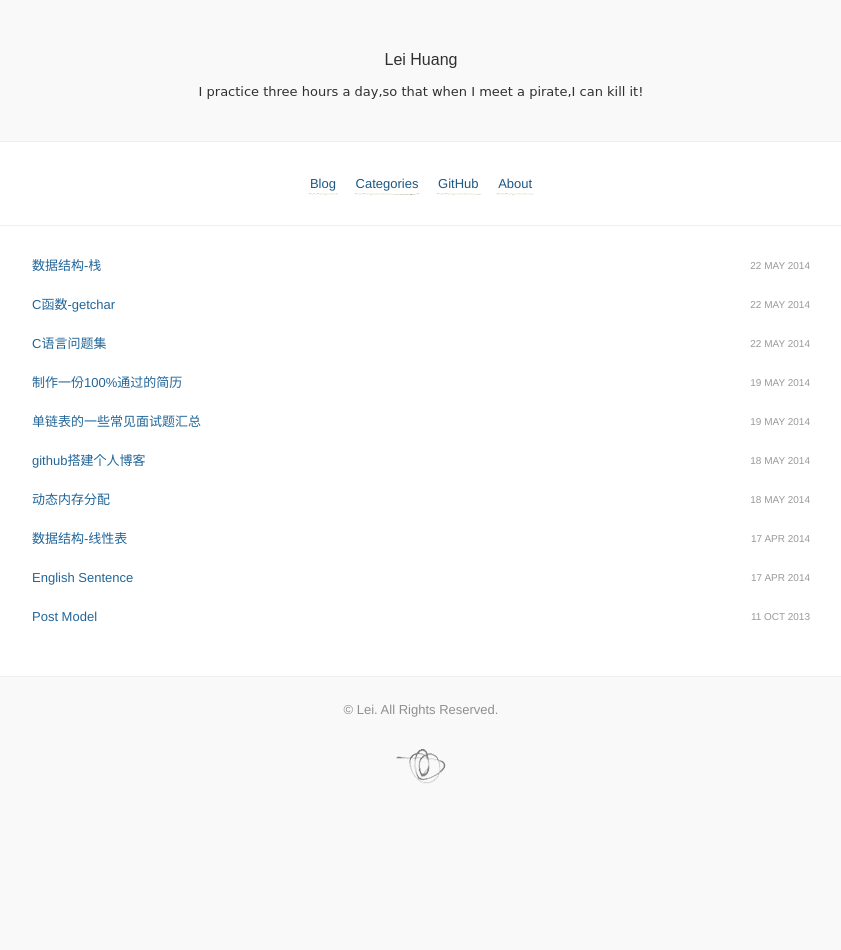
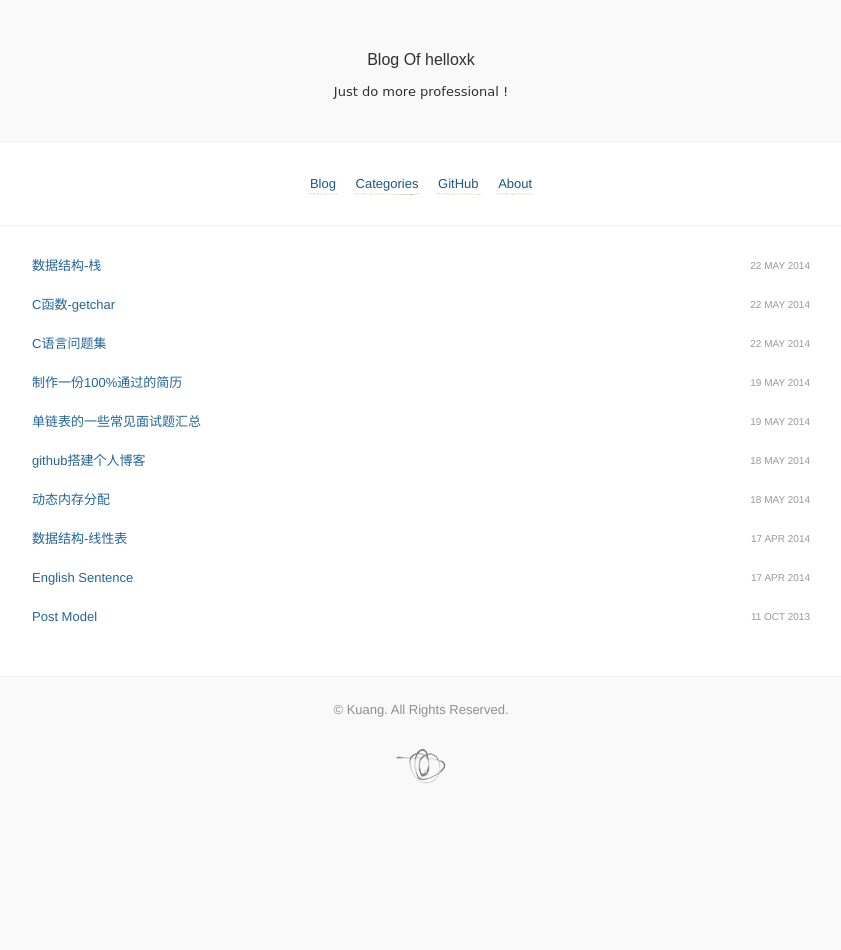
Before and after one commit to jokinkuang/jokinkuang.github.io, a Jekyll site: the page built from index.html, in a window 1280 px wide. Shown: the whole page, without its empty margins (219-1060 px from the left). Built offline with Jekyll 4.4.1, drawn with Linux system fonts in a browser that asks for light colours; Markdown is read by kramdown in place of the engine named in the settings; comment, search, counter and statistics services are not loaded.

Commit message:
Change the Blog Title

```diff
--- a/_config.yml
+++ b/_config.yml
@@ -1,9 +1,9 @@
-title:            Lei Huang
-description:      I practice three hours a day,so that when I meet a pirate,I can kill it!
+title:            Blog Of helloxk
+description:      Just do more professional !
 url:
 baseurl:          # Base url. ( if use subdirectory-like URL )
-signoff:          Lei # Your name.
-disqus_shortname: huanglei # disqus comment thread for post header options. ( leave blank if unwanted. )
+signoff:          Kuang # Your name.
+disqus_shortname: helloxk # disqus comment thread for post header options. ( leave blank if unwanted. )
 google_analytics_id: # set tracking, UA-XXXX-Y.
 encoding: utf-8
 links:
```
